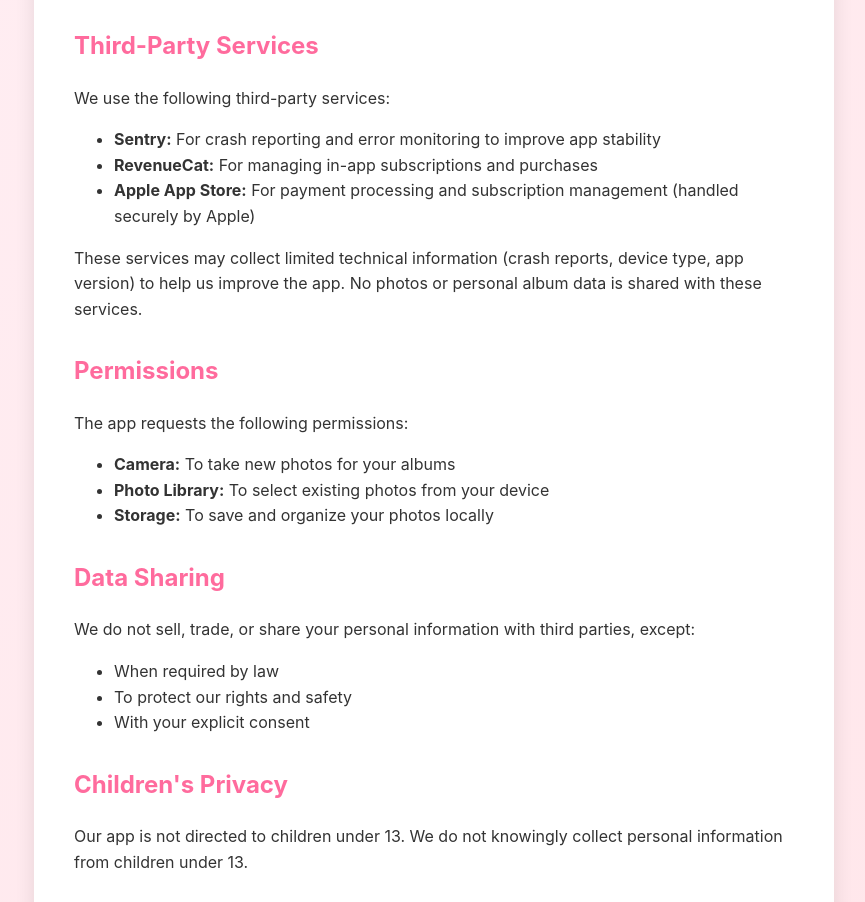
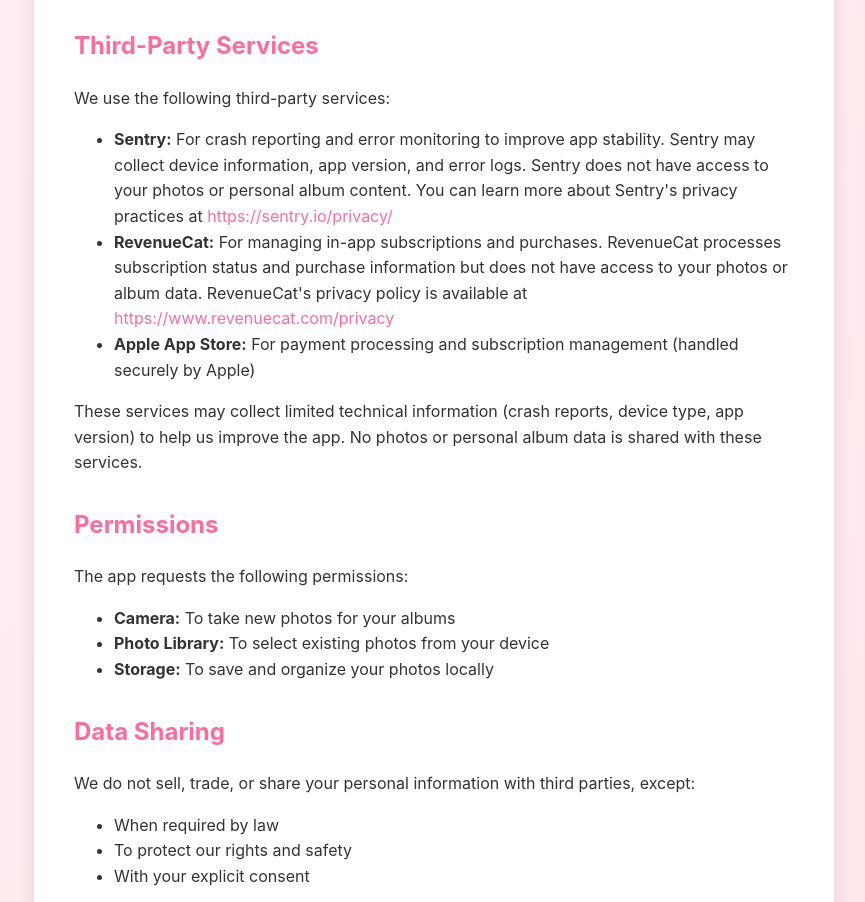
Before and after one commit to mikeabadie/baby-bump-website, a plain HTML site: page privacy-policy.html in a window 1280 px wide. Shown: the part 800-1702 px from the top of the page, without its empty margins (206-1071 px from the left). Drawn offline with Linux system fonts and the light colour scheme.

Commit message:
Update privacy-policy.html

```diff
--- a/privacy-policy.html
+++ b/privacy-policy.html
@@ -97,13 +97,20 @@
         or any cloud service without your explicit consent.</p>
 
     <h2>Third-Party Services</h2>
-    <p>We use the following third-party services:</p>
-    <ul>
-        <li><strong>Sentry:</strong> For crash reporting and error monitoring to improve app stability</li>
-        <li><strong>RevenueCat:</strong> For managing in-app subscriptions and purchases</li>
-        <li><strong>Apple App Store:</strong> For payment processing and subscription management (handled securely by
-            Apple)</li>
-    </ul>
+        <p>We use the following third-party services:</p>
+        <ul>
+            <li><strong>Sentry:</strong> For crash reporting and error monitoring to improve app stability. Sentry may
+                collect device information, app version, and error logs. Sentry does not have access to your photos or
+                personal album content. You can learn more about Sentry's privacy practices at <a
+                    href="https://sentry.io/privacy/" target="_blank">https://sentry.io/privacy/</a></li>
+            <li><strong>RevenueCat:</strong> For managing in-app subscriptions and purchases. RevenueCat processes
+                subscription status and purchase information but does not have access to your photos or album data.
+                RevenueCat's privacy policy is available at <a href="https://www.revenuecat.com/privacy"
+                    target="_blank">https://www.revenuecat.com/privacy</a></li>
+            <li><strong>Apple App Store:</strong> For payment processing and subscription management (handled securely
+                by
+                Apple)</li>
+        </ul>
     <p>These services may collect limited technical information (crash reports, device type, app version) to help us
         improve the app. No photos or personal album data is shared with these services.</p>
 
```
